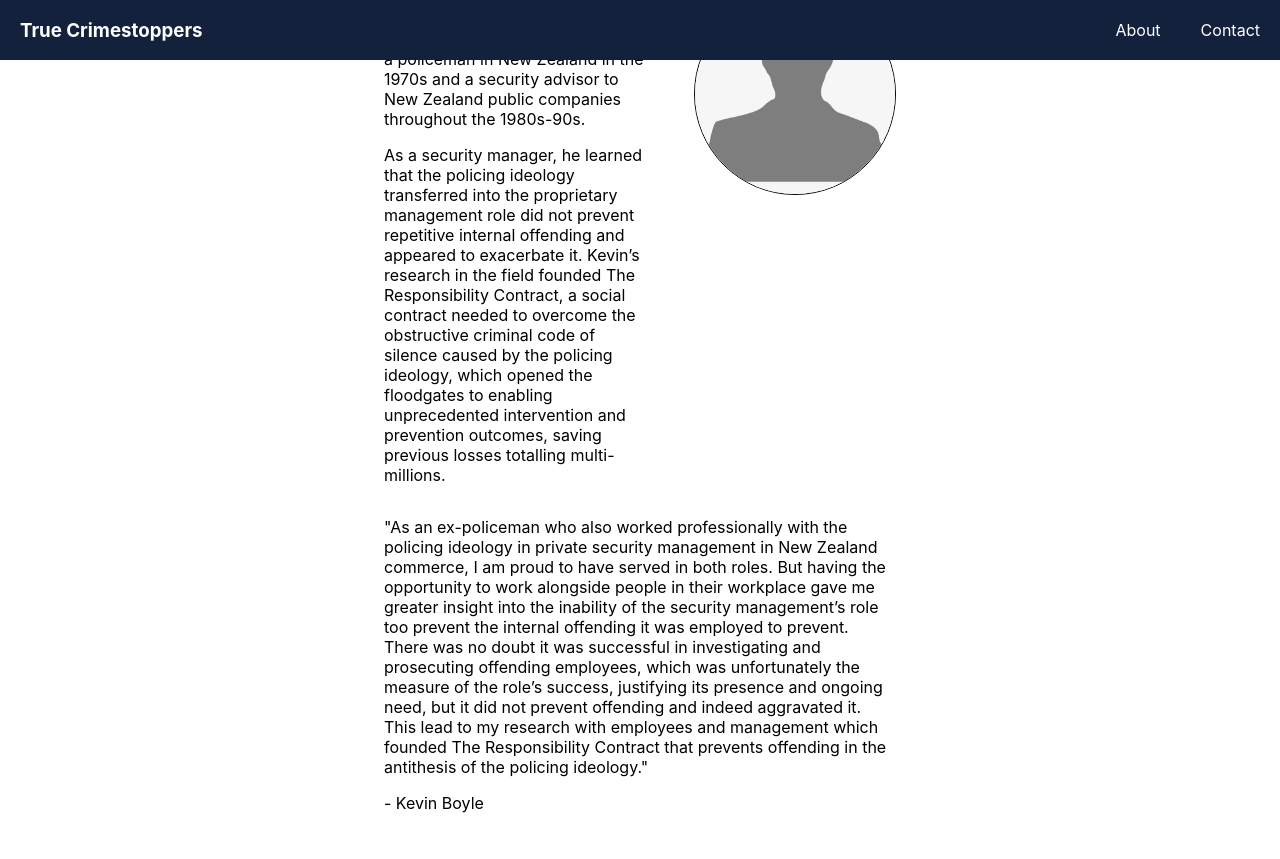
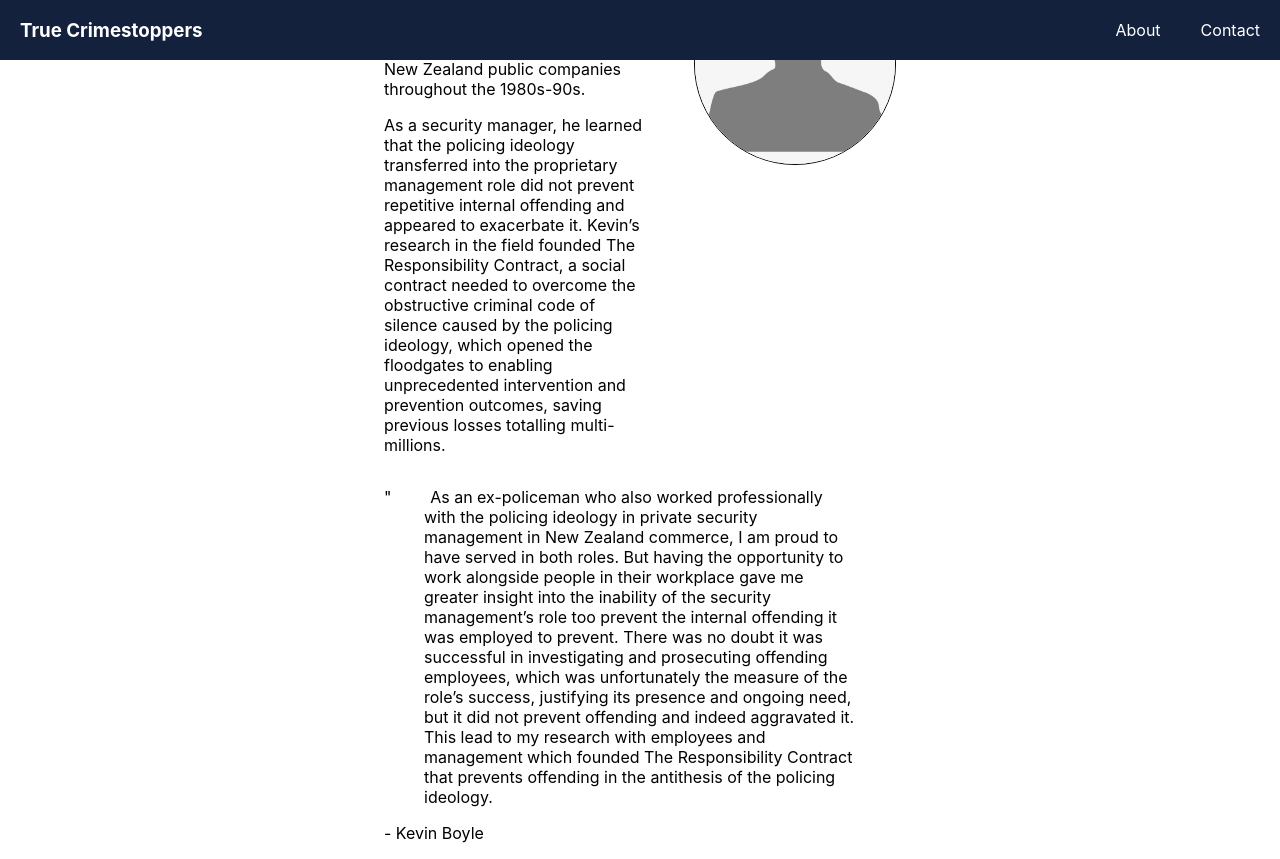
Before and after one commit to berneymark/TrueCrimestoppers, a React (Create React App) app: page /about/founder in a window 1280 px wide. Before the commit the page ends 829 px from the top, so only its background shows below. Built offline with nearby package versions, Linux system fonts and the light colour scheme.

Commit message:
founder quote block CSS

```diff
--- a/src/App.css
+++ b/src/App.css
@@ -154,6 +154,12 @@
   object-fit: cover;
 }
 
+#founder-quotes > blockquote::before {
+  content: '"'; /* Opening quote mark */
+  position: relative;
+  left: -40px;
+}
+
 /* Contact Page */
 #contact-page,
 #contact-page form {
--- a/src/pages/about/Founder.js
+++ b/src/pages/about/Founder.js
@@ -32,8 +32,8 @@
           />
         </section>
         <section id="founder-quotes">
-          <p>
-            "As an ex-policeman who also worked professionally with the policing
+          <blockquote>
+            As an ex-policeman who also worked professionally with the policing
             ideology in private security management in New Zealand commerce, I
             am proud to have served in both roles. But having the opportunity to
             work alongside people in their workplace gave me greater insight
@@ -44,8 +44,8 @@
             justifying its presence and ongoing need, but it did not prevent
             offending and indeed aggravated it. This lead to my research with
             employees and management which founded The Responsibility Contract
-            that prevents offending in the antithesis of the policing ideology."
-          </p>
+            that prevents offending in the antithesis of the policing ideology.
+          </blockquote>
           <p>- Kevin Boyle</p>
         </section>
       </main>
```
